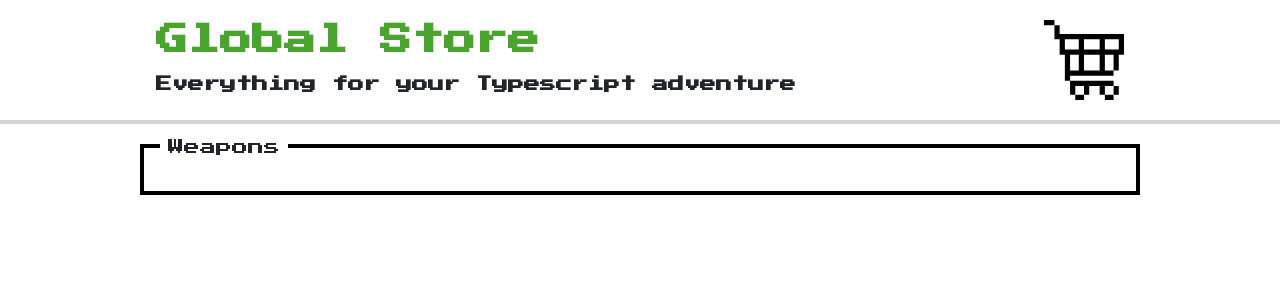
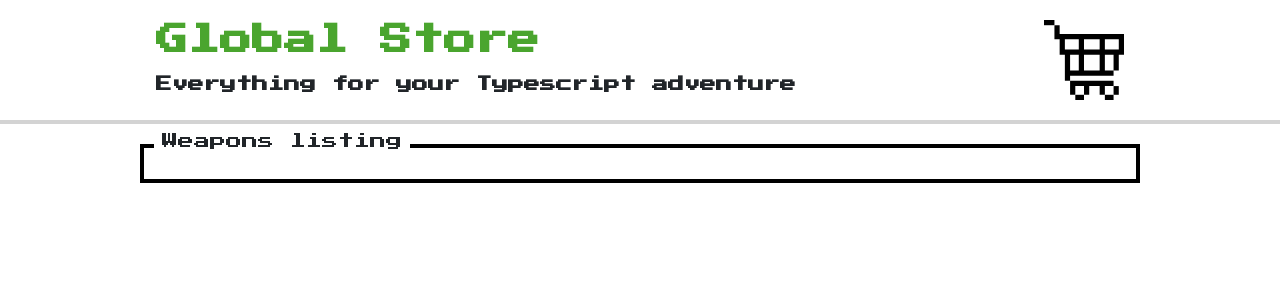
Before and after one commit to zakali22/goblin-storefront, a React app: page / in a window 1280 px wide. Shown: the top 300 px of the page. Built offline with nearby package versions, Linux system fonts and the light colour scheme.

Commit message:
Enhance the wrapper element

```diff
--- a/src/App.tsx
+++ b/src/App.tsx
@@ -1,16 +1,14 @@
 import React, {Fragment} from 'react';
 import GlobalStyles from "./assets/styles/globalStyles"
-import {Container} from "./assets/styles/index"
 import Layout from "./components/Layout"
+import ProductListing from "./components/Products/ProductListing"
 
 function App() {
   return (
     <Fragment>
       <GlobalStyles />
       <Layout>
-        <Container className="nes-container with-title">
-          <p className="title">Weapons</p>
-        </Container>
+        <ProductListing />
       </Layout>
     </Fragment>
   );
--- a/src/assets/styles/index.js
+++ b/src/assets/styles/index.js
@@ -6,6 +6,10 @@ export const Container = styled.div`
     max-width: 1000px;
     margin: 0 auto;
     padding: 16px;
+
+    &.nes-container {
+        padding: 10px;
+    }
 `;
 
 export const Content = styled.section`
--- /dev/null
+++ b/src/components/Products/ProductListing.tsx
@@ -0,0 +1,10 @@
+// import {Container} from "../../assets/styles/index"
+import WrapperContainer from "../WrapperContainer"
+
+const ProductListing = () => (
+    <WrapperContainer title="Weapons listing">
+
+    </WrapperContainer>
+)
+
+export default ProductListing
--- /dev/null
+++ b/src/components/WrapperContainer.tsx
@@ -0,0 +1,16 @@
+import React from "react"
+import {Container} from "../assets/styles/index"
+
+type WrapperContainerProps = {
+    title: string,
+    centered?: boolean
+}
+
+const WrapperContainer: React.FC<WrapperContainerProps> = ({children, title, centered}) => (
+    <Container className={`nes-container ${title ? 'with-title' : ''} ${centered ? 'is-centered' : ''}`}>
+        <p className="title">{title}</p>
+        {children}
+    </Container>
+)
+
+export default WrapperContainer
```
